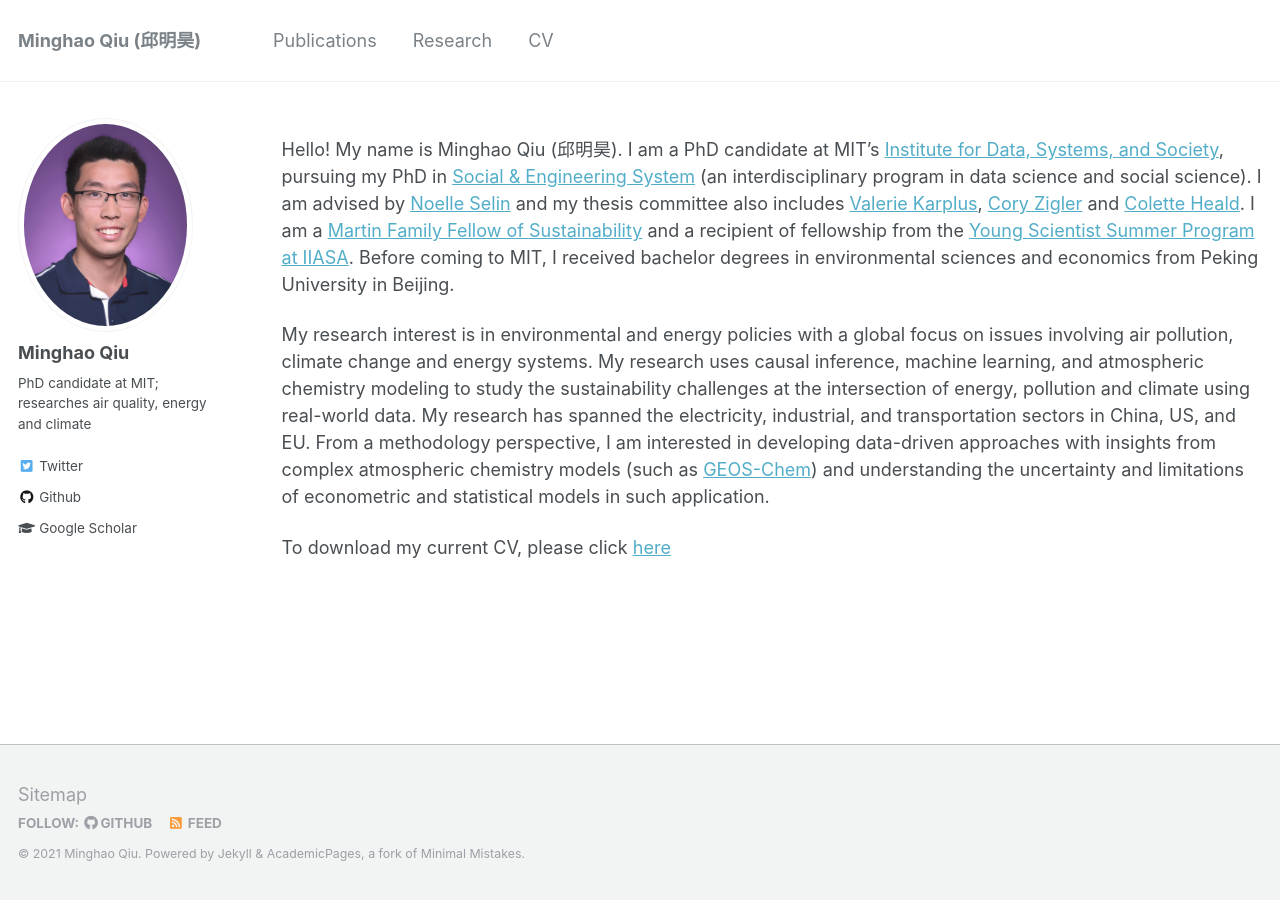
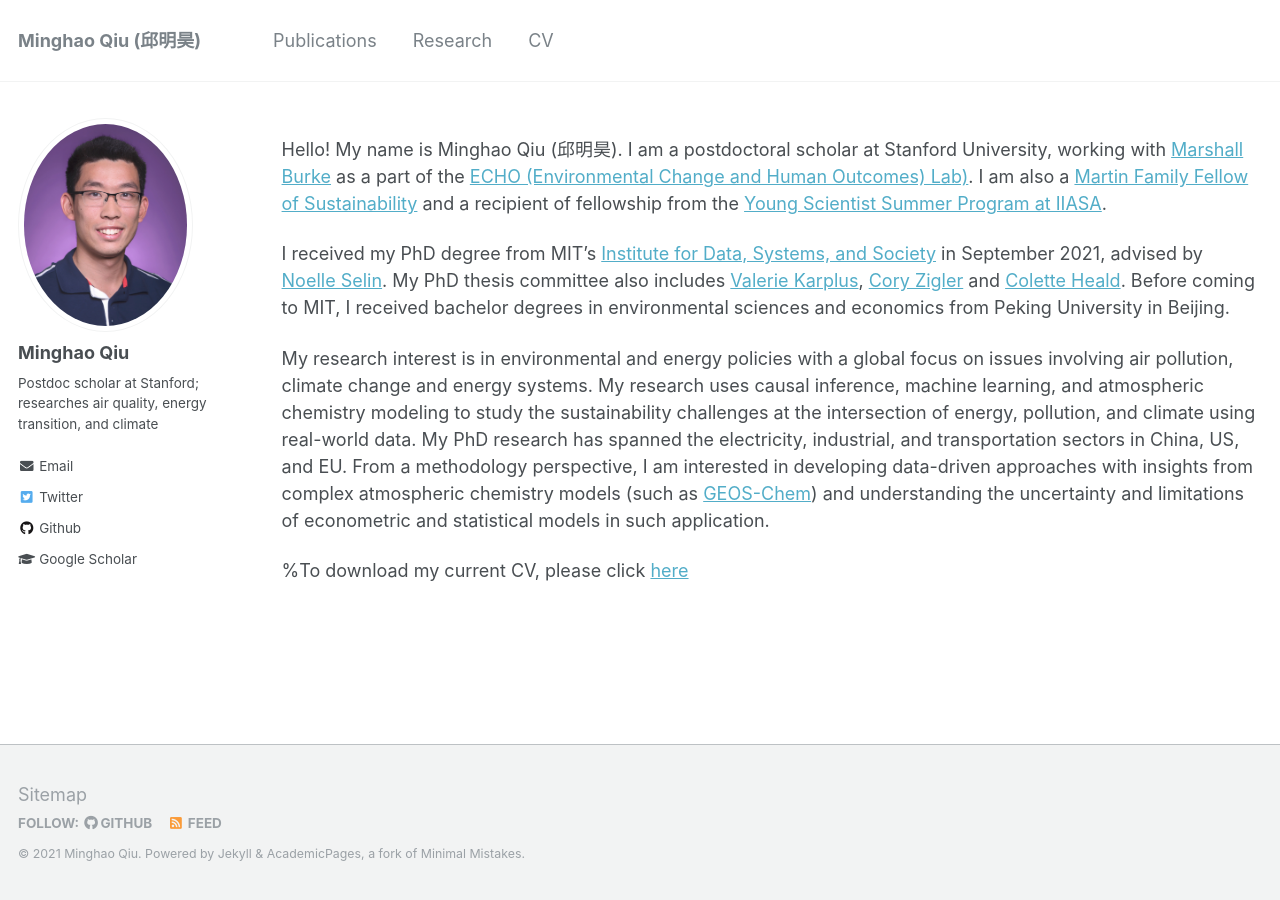
Before and after one commit to mhqiu/mhqiu.github.io, a Jekyll site: the page built from _pages/about.md, in a window 1280 px wide. Built offline with Jekyll 4.4.1, drawn with Linux system fonts in a browser that asks for light colours.

Commit message:
update 10/2021

```diff
--- a/_config.yml
+++ b/_config.yml
@@ -10,7 +10,7 @@ locale                   : "en-US"
 title                    : "Minghao Qiu (邱明昊)"
 title_separator          : "-"
 name                     : &name "Minghao Qiu"
-description              : &description "PhD candidate at Massachusetts Insitutte of Technology"
+description              : &description "Postdoctoral scholar at Stanford Univeristy"
 url                      : https://mhqiu.github.io # the base hostname & protocol for your site e.g. "https://mmistakes.github.io"
 baseurl                  : "" # the subpath of your site, e.g. "/blog"
 repository               : "mhqiu.github.io"
@@ -82,12 +82,12 @@ analytics:
 author:
   name             : "Minghao Qiu"
   avatar           : "Minghao_photo.jpeg"
-  bio              : "PhD candidate at MIT; researches air quality, energy and climate"
+  bio              : "Postdoc scholar at Stanford; researches air quality, energy transition, and climate"
   location         :
   employer         :
   pubmed           :
   googlescholar    : "https://scholar.google.com/citations?user=vKRtjbQAAAAJ&hl=en"
-  email            :
+  email            :  "mhqiu@stanford.edu"
   researchgate     :  # example: "https://www.researchgate.net/profile/yourprofile"
   uri              :
   bitbucket        :
--- a/_pages/about.md
+++ b/_pages/about.md
@@ -7,8 +7,10 @@ author_profile: true
 
 {% include base_path %}
 
-Hello! My name is Minghao Qiu (邱明昊). I am a PhD candidate at MIT's [Institute for Data, Systems, and Society](https://idss.mit.edu/), pursuing my PhD in [Social & Engineering System](https://idss.mit.edu/academics/ses_doc/) (an interdisciplinary program in data science and social science). I am advised by [Noelle Selin](http://www.selingroup.org/noelle-eckley-selin) and my thesis committee also includes [Valerie Karplus](https://www.cmu.edu/epp/people/faculty/valerie-karplus.html), [Cory Zigler](https://sites.cns.utexas.edu/zigler/home) and [Colette Heald](https://cee.mit.edu/people_individual/colette-l-heald/). I am a [Martin Family Fellow of Sustainability](https://martin-fellows.mit.edu/) and a recipient of fellowship from the [Young Scientist Summer Program at IIASA](https://iiasa.ac.at/web/home/education/yssp/Young_Scientists_Summer_Program.html). Before coming to MIT, I received bachelor degrees in environmental sciences and economics from Peking University in Beijing.
+Hello! My name is Minghao Qiu (邱明昊). I am a postdoctoral scholar at Stanford University, working with [Marshall Burke](https://web.stanford.edu/~mburke/) as a part of the [ECHO (Environmental Change and Human Outcomes) Lab)](https://www.stanfordecholab.com/). I am also a [Martin Family Fellow of Sustainability](https://martin-fellows.mit.edu/) and a recipient of fellowship from the [Young Scientist Summer Program at IIASA](https://iiasa.ac.at/web/home/education/yssp/Young_Scientists_Summer_Program.html).
 
-My research interest is in environmental and energy policies with a global focus on issues involving air pollution, climate change and energy systems. My research uses causal inference, machine learning, and atmospheric chemistry modeling to study the sustainability challenges at the intersection of energy, pollution and climate using real-world data. My research has spanned the electricity, industrial, and transportation sectors in China, US, and EU. From a methodology perspective, I am interested in developing data-driven approaches with insights from complex atmospheric chemistry models (such as [GEOS-Chem](http://acmg.seas.harvard.edu/geos/)) and understanding the uncertainty and limitations of econometric and statistical models in such application.
+I received my PhD degree from MIT's [Institute for Data, Systems, and Society](https://idss.mit.edu/) in September 2021, advised by [Noelle Selin](http://www.selingroup.org/noelle-eckley-selin). My PhD thesis committee also includes [Valerie Karplus](https://www.cmu.edu/epp/people/faculty/valerie-karplus.html), [Cory Zigler](https://sites.cns.utexas.edu/zigler/home) and [Colette Heald](https://cee.mit.edu/people_individual/colette-l-heald/).  Before coming to MIT, I received bachelor degrees in environmental sciences and economics from Peking University in Beijing.
 
-To download my current CV, please click [here](https://www.dropbox.com/s/wn4ydv2lppb4k8n/CV_Minghao_Qiu_2020.pdf?dl=0)
+My research interest is in environmental and energy policies with a global focus on issues involving air pollution, climate change and energy systems. My research uses causal inference, machine learning, and atmospheric chemistry modeling to study the sustainability challenges at the intersection of energy, pollution, and climate using real-world data. My PhD research has spanned the electricity, industrial, and transportation sectors in China, US, and EU. From a methodology perspective, I am interested in developing data-driven approaches with insights from complex atmospheric chemistry models (such as [GEOS-Chem](http://acmg.seas.harvard.edu/geos/)) and understanding the uncertainty and limitations of econometric and statistical models in such application.
+
+%To download my current CV, please click [here](https://www.dropbox.com/s/wn4ydv2lppb4k8n/CV_Minghao_Qiu_2020.pdf?dl=0)
```
Also changed, not shown: 3 other files.
